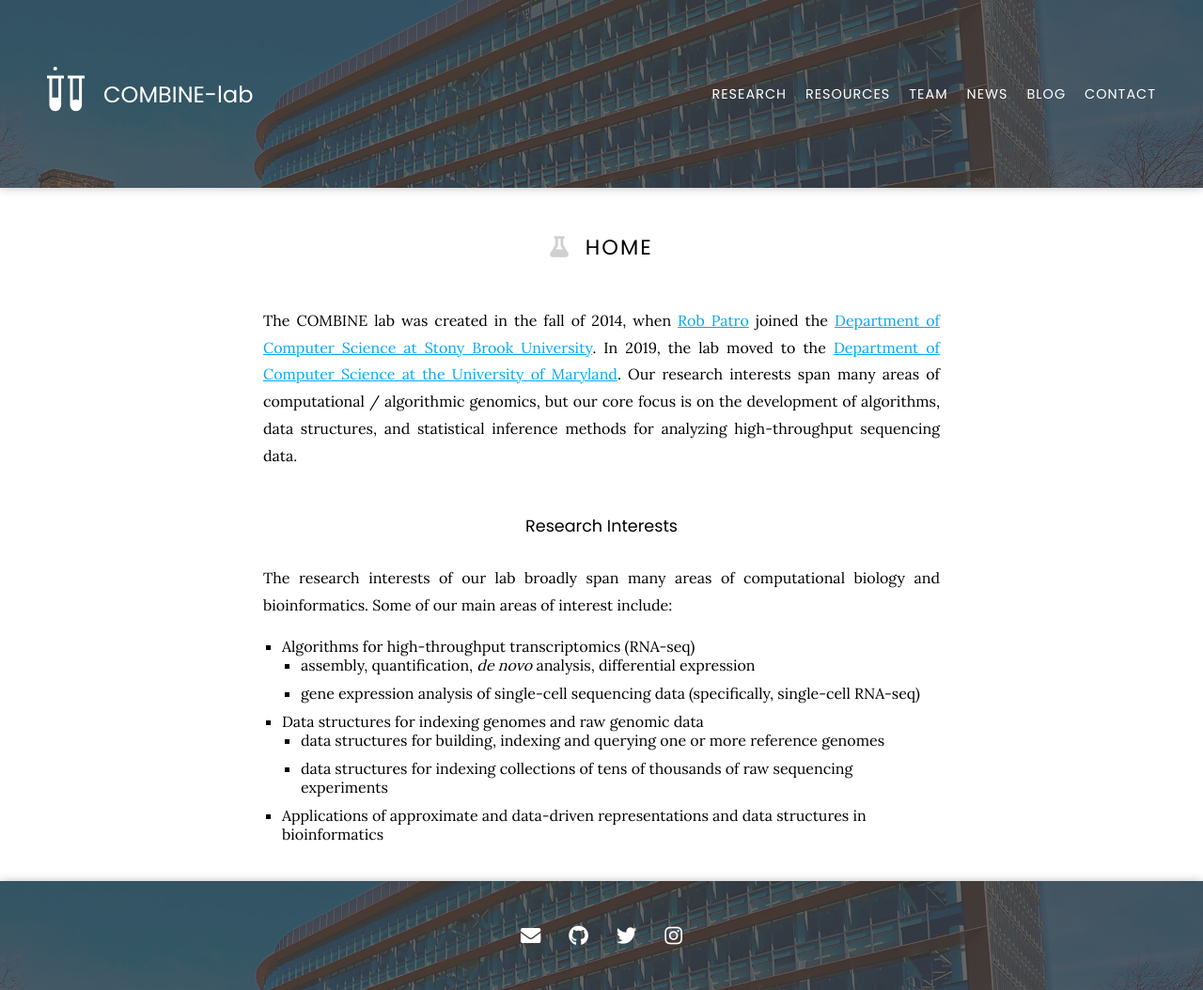
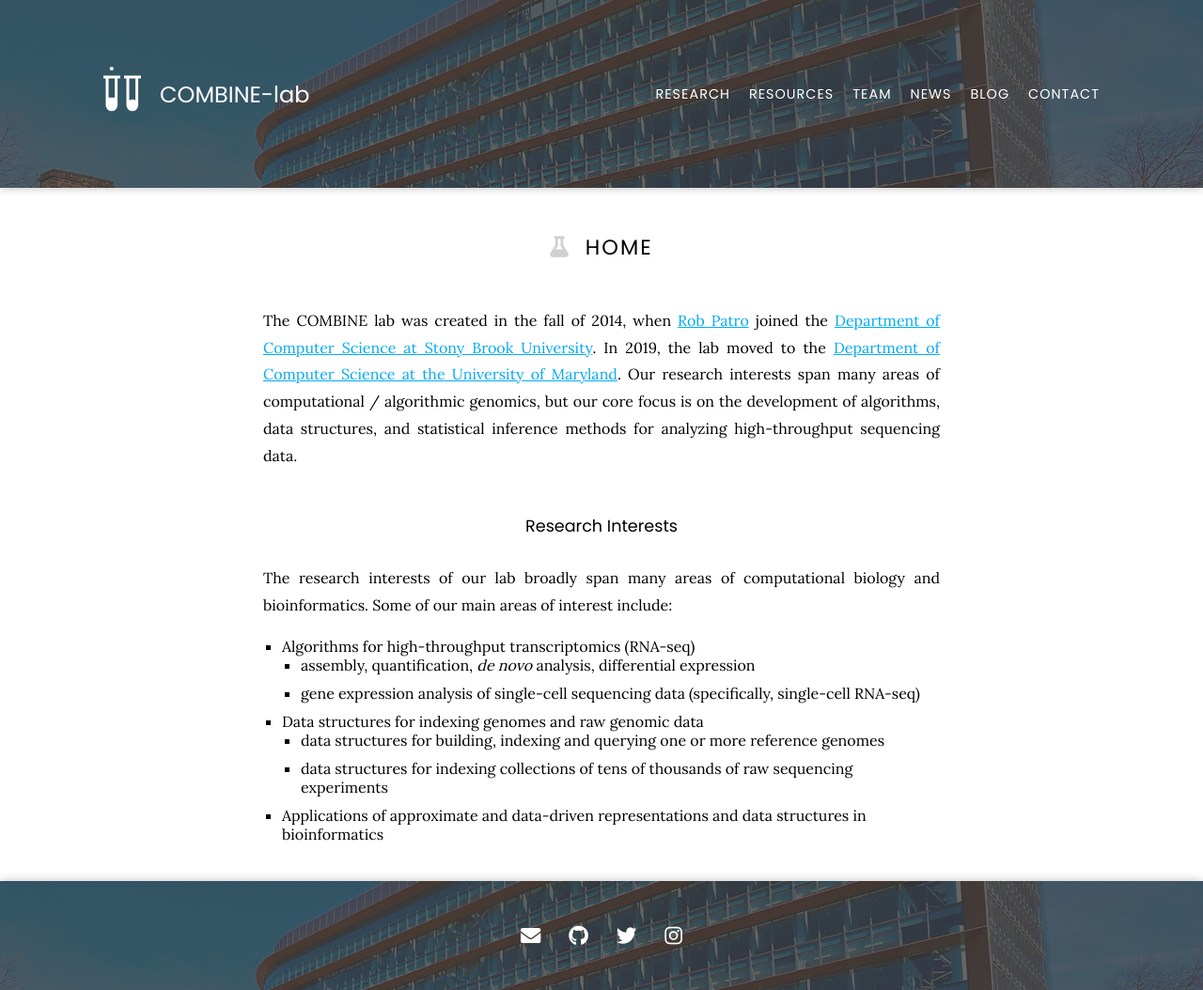
Before and after one commit to kaist-cvml/CVML-lab.github.io, a Jekyll site: the page built from index.md, in a window 1280 px wide. Shown: the whole page at 94% size. Built offline with Jekyll 4.4.1, drawn with Linux system fonts in a browser that asks for light colours; nearby versions of some CDN libraries.

Commit message:
Add file

```diff
--- a/css/header.scss
+++ b/css/header.scss
@@ -9,7 +9,7 @@ header {
   position: relative;
   @include flex-center;
   justify-content: space-between;
-  padding: 70px 40px;
+  padding: 70px 100px;
   color: $white;
   background: $dark-gray;
   font-family: $sans;
```
